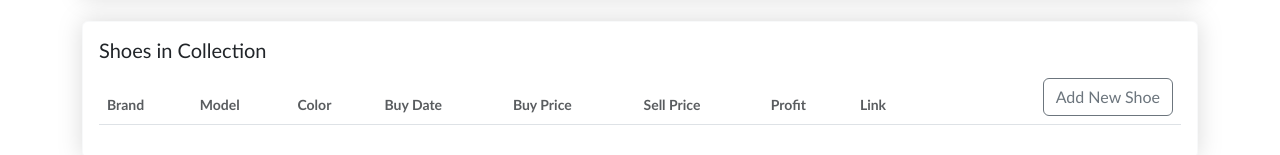
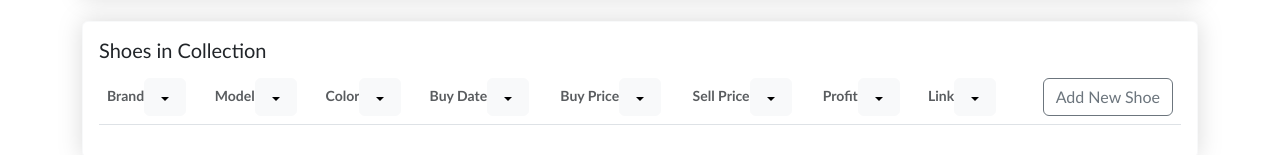
Before and after one commit to klee2433/laceLog, a React (Vite) app: page / in a window 1280 px wide. Shown: the part 677-832 px from the top of the page. Built offline with nearby package versions, Linux system fonts and the light colour scheme; a web font is replaced by a local one.

Commit message:
Add sort shoe list feature

```diff
--- a/package.json
+++ b/package.json
@@ -15,6 +15,7 @@
     "@mui/material": "^7.1.1",
     "@mui/x-charts": "^8.5.2",
     "bootstrap": "^5.3.6",
+    "date-fns": "^4.1.0",
     "react": "^19.1.0",
     "react-bootstrap": "^2.10.10",
     "react-dom": "^19.1.0",
--- a/src/App.tsx
+++ b/src/App.tsx
@@ -4,7 +4,6 @@ import './App.css'
 import { BrowserRouter, Routes, Route } from 'react-router-dom'
 
 function App() {
-
   return (
     <>
       <BrowserRouter>
--- a/src/components/ShoeList/AddShoe.tsx
+++ b/src/components/ShoeList/AddShoe.tsx
@@ -93,7 +93,10 @@ export default function AddShoe(props: Props) {
                                     onChange={(e) => setFormData({...formData, color: e.target.value})}
                                 />
                             </FloatingLabel>
+                        </Form.Group>
 
+                        {props.page === 'collection' && (
+                            <Form.Group className="mb-3">
                                 <FloatingLabel
                                     controlId="floatingInput"
                                     label="Buy Date"
@@ -107,6 +110,7 @@ export default function AddShoe(props: Props) {
                                     />
                                 </FloatingLabel>
                             </Form.Group>
+                        )}
 
                         <InputGroup className="mb-3">
                             <InputGroup.Text>$</InputGroup.Text>
--- a/src/components/ShoeList/EditShoe.tsx
+++ b/src/components/ShoeList/EditShoe.tsx
@@ -78,6 +78,8 @@ export default function EditShoe(props: Props) {
                                 onChange={(e) => setFormData({ ...formData, color: e.target.value })}
                             />
                         </Form.Group>
+
+                        {props.page === 'collection' && (
                             <Form.Group className="mb-3">
                                 <Form.Label>Buy Date</Form.Label>
                                 <Form.Control
@@ -86,6 +88,8 @@ export default function EditShoe(props: Props) {
                                     onChange={(e) => setFormData({ ...formData, buyDate: e.target.value })}
                                 />
                             </Form.Group>
+                        )}
+
                         <Form.Group className="mb-3">
                             <Form.Label>Buy Price</Form.Label>
                             <Form.Control
--- a/src/components/ShoeList/ShoeList.tsx
+++ b/src/components/ShoeList/ShoeList.tsx
@@ -9,12 +9,14 @@ import Button from 'react-bootstrap/Button'
 import ButtonGroup from 'react-bootstrap/ButtonGroup';
 
 import { FaRegTrashAlt } from "react-icons/fa";
+import { IoMdArrowDropdown } from "react-icons/io";
+import { IoMdArrowDropup } from "react-icons/io";
 
 import AddShoe from './AddShoe'
 import EditShoe from './EditShoe'
 
-// TODO: Switch wishlist shoes to collection
-// TODO: sort function for each column
+import { useState, useEffect } from 'react'
+import { format } from 'date-fns'
 
 interface Props {
     page: string
@@ -25,11 +27,11 @@ const initialState = {shoes: []}
 export default function ShoeList (props: Props) {
     const storageKey = `SHOE_COLLECTION/${props.page}`
 
-    const [storedShoes,_] = usePersistedState(`SHOE_COLLECTION/${props.page}`, {shoes: []})
+    const [storedShoes, setStoredShoes] = usePersistedState(`SHOE_COLLECTION/${props.page}`, {shoes: []})
     const [dailyValues, setDailyValues] = usePersistedState(`DAILY_VALUES/${props.page}`, [])
 
     const dispatch = usePersistedReducer(reducer, initialState, storageKey)
-    const dispatch2 = usePersistedReducer(reducer, initialState, 'SHOE_COLLECTION/collection')
+    const dispatchMover = usePersistedReducer(reducer, initialState, 'SHOE_COLLECTION/collection')
 
     function handleDelete(id: string) {
         const shoeToDelete: Shoe = storedShoes.shoes.filter((shoe: Shoe) => shoe.id === id)[0]
@@ -47,15 +49,30 @@ export default function ShoeList (props: Props) {
             brand: shoe.brand,
             model: shoe.model,
             color: shoe.color,
-            buyDate: new Date().toLocaleDateString(),
+            buyDate: format(new Date(), 'yyyy-MM-dd'),
             buyPrice: priceToNumber(shoe.buyPrice),
             sellPrice: priceToNumber(shoe.sellPrice),
             link: shoe.link
         }
-        dispatch2({ type: 'ADD_SHOE', payload: newShoe })
+        dispatchMover({ type: 'ADD_SHOE', payload: newShoe })
+        recalculateDailyValues(dailyValues, setDailyValues, 0, priceToNumber(shoe.sellPrice))
 
         handleDelete(id)
     }
+
+    const [sorting, setSorting] = useState({ key: 'brand', ascending: false })
+    function applySorting(key: string, ascending: boolean) {
+        setSorting({key: key, ascending: ascending})
+    }
+
+    useEffect(() => {
+        const storedShoesCopy = [...storedShoes.shoes]
+        const sortedShoes = storedShoesCopy.sort((a, b) => {
+            return a[sorting.key].localeCompare(b[sorting.key])
+        })
+
+        setStoredShoes(sorting.ascending ? { shoes : sortedShoes.reverse()} : { shoes: sortedShoes })
+    }, [sorting]);
 
     return (
         <Container>
@@ -65,14 +82,63 @@ export default function ShoeList (props: Props) {
                     <Table striped hover responsive>
                         <thead>
                             <tr>
-                                <th><small className="text-muted">Brand</small></th>
-                                <th><small className="text-muted">Model</small></th>
-                                <th><small className="text-muted">Color</small></th>
-                                {props.page === 'collection' && (<th><small className="text-muted">Buy Date</small></th>)}
-                                <th><small className="text-muted">Buy Price</small></th>
-                                <th><small className="text-muted">Sell Price</small></th>
-                                <th><small className="text-muted">Profit</small></th>
-                                <th><small className="text-muted">Link</small></th>
+                                <th>
+                                    <small className="text-muted">Brand</small>
+                                    <Button onClick={() => applySorting('brand', !sorting.ascending)} variant="light">
+                                        {sorting.ascending && (< IoMdArrowDropup />)}
+                                        {!sorting.ascending && (< IoMdArrowDropdown />)}
+                                    </Button>
+                                </th>
+                                <th>
+                                    <small className="text-muted">Model</small>
+                                    <Button onClick={() => applySorting('model', !sorting.ascending)} variant="light">
+                                        {sorting.ascending && (< IoMdArrowDropup />)}
+                                        {!sorting.ascending && (< IoMdArrowDropdown />)}
+                                    </Button>
+                                </th>
+                                <th>
+                                    <small className="text-muted">Color</small>
+                                    <Button onClick={() => applySorting('color', !sorting.ascending)} variant="light">
+                                        {sorting.ascending && (< IoMdArrowDropup />)}
+                                        {!sorting.ascending && (< IoMdArrowDropdown />)}
+                                    </Button>
+                                </th>
+                                {props.page === 'collection' &&
+                                    (<th>
+                                        <small className="text-muted">Buy Date</small>
+                                        <Button onClick={() => applySorting('buyDate', !sorting.ascending)} variant="light">
+                                            {sorting.ascending && (< IoMdArrowDropup />)}
+                                            {!sorting.ascending && (< IoMdArrowDropdown />)}
+                                        </Button>
+                                    </th>)}
+                                <th>
+                                    <small className="text-muted">Buy Price</small>
+                                    <Button onClick={() => applySorting('buyPrice', !sorting.ascending)} variant="light">
+                                        {sorting.ascending && (< IoMdArrowDropup />)}
+                                        {!sorting.ascending && (< IoMdArrowDropdown />)}
+                                    </Button>
+                                </th>
+                                <th>
+                                    <small className="text-muted">Sell Price</small>
+                                    <Button onClick={() => applySorting('sellPrice', !sorting.ascending)} variant="light">
+                                        {sorting.ascending && (< IoMdArrowDropup />)}
+                                        {!sorting.ascending && (< IoMdArrowDropdown />)}
+                                    </Button>
+                                </th>
+                                <th>
+                                    <small className="text-muted">Profit</small>
+                                    <Button onClick={() => applySorting('profit', !sorting.ascending)} variant="light">
+                                        {sorting.ascending && (< IoMdArrowDropup />)}
+                                        {!sorting.ascending && (< IoMdArrowDropdown />)}
+                                    </Button>
+                                </th>
+                                <th>
+                                    <small className="text-muted">Link</small>
+                                    <Button onClick={() => applySorting('link', !sorting.ascending)} variant="light">
+                                        {sorting.ascending && (< IoMdArrowDropup />)}
+                                        {!sorting.ascending && (< IoMdArrowDropdown />)}
+                                    </Button>
+                                </th>
                                 <th><AddShoe page={props.page}/></th>
                             </tr>
                         </thead>
```
Also changed, not shown: 1 other file (tests, documents, lock files or other folders). Lines whose indentation alone changed are shown as unchanged.
